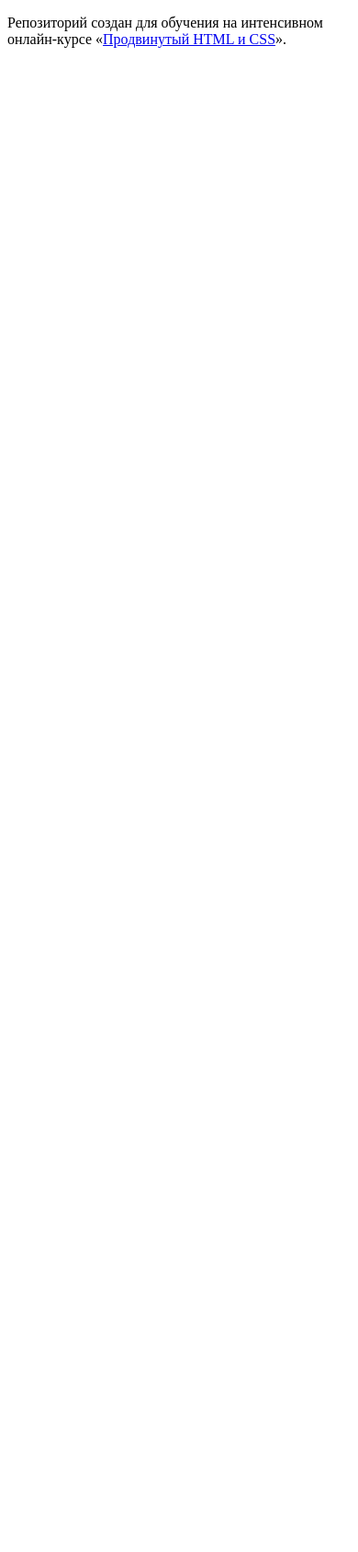
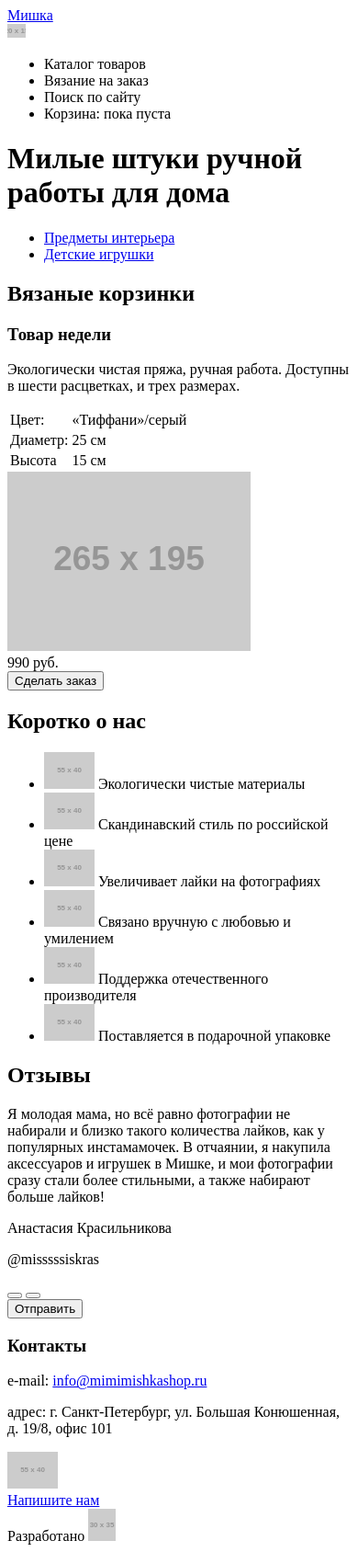
Before and after one commit to AniLiss/122950-mishka, a website: page index.html in a window 390 px wide. Shown: the whole page at 92% size. Before the commit the page ends 844 px from the top, so only its background shows below. Drawn offline with Linux system fonts and the light colour scheme; placeholder pictures from the web are drawn by us.

Commit message:
mobile version of 3 pages

```diff
--- a/index.html
+++ b/index.html
@@ -5,8 +5,150 @@
   <title>HTML Academy: Мишка</title>
 </head>
 <body>
+<header class="page-header">
+  <a class="logo" href="#">Мишка</a>
 
-    <p>Репозиторий создан для обучения на интенсивном онлайн‑курсе «<a href="https://htmlacademy.ru/intensive/adaptive">Продвинутый HTML и CSS</a>».</p>
+  <nav class="page-menu">
+    <div class="page-menu__toggle">
+      <img src="http://placehold.it/20x15" alt="toggle">
+    </div>
+    <ul class="page-menu__list invisible">
+      <li class="page-menu__item">Каталог товаров</li>
+      <li class="page-menu__item">Вязание на заказ</li>
+      <li class="page-menu__item">Поиск по сайту</li>
+      <li class="page-menu__item">Корзина: пока пуста</li>
+    </ul>
+  </nav>
+</header>
 
+<main class="page-content">
+  <div class="page-content__title">
+    <h1>Милые штуки ручной работы для дома</h1>
+  </div>
+
+  <ul class="navigation-list">
+    <li class="navigation-list__item">
+      <a href="#">
+        <span>Предметы интерьера</span>
+      </a>
+    </li>
+
+    <li class="navigation-list__item">
+      <a href="#">
+        <span>Детские игрушки</span>
+      </a>
+    </li>
+  </ul>
+
+  <div class="container">
+    <article class="catalog-item catalog-item--popular">
+      <h2 class="catalog-item__title">Вязаные корзинки</h2>
+      <h3 class="catalog-item__subtitle">Товар недели</h3>
+      <p class="catalog-item__description">Экологически чистая пряжа, ручная работа. Доступны в шести расцветках, и трех
+        размерах.</p>
+
+      <table class="catalog-item__details">
+        <tr>
+          <td>Цвет:</td>
+          <td>«Тиффани»/серый</td>
+        </tr>
+        <tr>
+          <td>Диаметр:</td>
+          <td>25 см</td>
+        </tr>
+        <tr>
+          <td>Высота</td>
+          <td>15 см</td>
+        </tr>
+      </table>
+
+      <img class="catalog-item__preview" src="http://placehold.it/265x195" alt="basket">
+
+      <div class="catalog-item__price">
+        <span>990 руб.</span>
+      </div>
+
+      <button class="btn">Сделать заказ</button>
+    </article>
+
+    <div class="about">
+      <h2 class="about__title">Коротко о нас</h2>
+
+      <ul class="about__list">
+        <li class="about__item">
+          <img src="http://placehold.it/55x40" alt="flower">
+          Экологически чистые материалы
+        </li>
+        <li class="about__item">
+          <img src="http://placehold.it/55x40" alt="banknote">
+          Скандинавский стиль по российской цене
+        </li>
+        <li class="about__item">
+          <img src="http://placehold.it/55x40" alt="heart">
+          Увеличивает лайки на фотографиях
+        </li>
+        <li class="about__item">
+          <img src="http://placehold.it/55x40" alt="clew">
+          Связано вручную с любовью и умилением
+        </li>
+        <li class="about__item">
+          <img src="http://placehold.it/55x40" alt="rocket">
+          Поддержка отечественного производителя
+        </li>
+        <li class="about__item">
+          <img src="http://placehold.it/55x40" alt="gift">
+          Поставляется в подарочной упаковке
+        </li>
+      </ul>
+    </div>
+
+    <div class="slider">
+      <div class="feedback">
+        <h2 class="feedback__title">Отзывы</h2>
+        <p class="feedback__content">
+          Я молодая мама, но всё равно фотографии не набирали и близко такого количества лайков, как у популярных
+          инстамамочек. В отчаянии, я накупила аксессуаров и игрушек в Мишке, и мои фотографии сразу стали более
+          стильными, а также набирают больше лайков!
+        </p>
+        <p class="feedback__author">Анастасия Красильникова</p>
+        <p class="feedback__nickname">@misssssiskras</p>
+      </div>
+    </div>
+
+    <div class="slider__buttons">
+      <button class="slider__button slider__button--left"></button>
+      <button class="slider__button slider__button--right"></button>
+    </div>
+
+    <button class="btn">Отправить</button>
+  </div>
+
+  <div class="contacts">
+    <div class="vcard">
+      <h3 class="vcard__title">Контакты</h3>
+      <p class="vcard__email">e-mail: <a href="mailto:info@mimimishkashop.ru">info@mimimishkashop.ru</a></p>
+      <p class="vcard__address">адрес: <span>г. Санкт-Петербург, ул. Большая Конюшенная, д. 19/8, офис 101</span></p>
+    </div>
+
+    <div class="map">
+      <img src="http://placehold.it/55x40" alt="map">
+    </div>
+  </div>
+
+  <a href="#" class="btn">Напишите нам</a>
+</main>
+
+<footer class="page-footer">
+  <div class="social-links">
+    <a class="social-links__item social-links__item--inst" href="#"></a>
+    <a class="social-links__item social-links__item--fb" href="#"></a>
+    <a class="social-links__item social-links__item--tw" href="#"></a>
+  </div>
+
+  <div class="copyright">
+    <span>Разработано</span>
+    <img class="html-academy-logo" src="http://placehold.it/30x35" alt="html-academy">
+  </div>
+</footer>
 </body>
 </html>
```
Also changed, not shown: catalog.html (added, +86 -0 lines), form.html (added, +158 -0 lines). Lines whose indentation alone changed are shown as unchanged.
